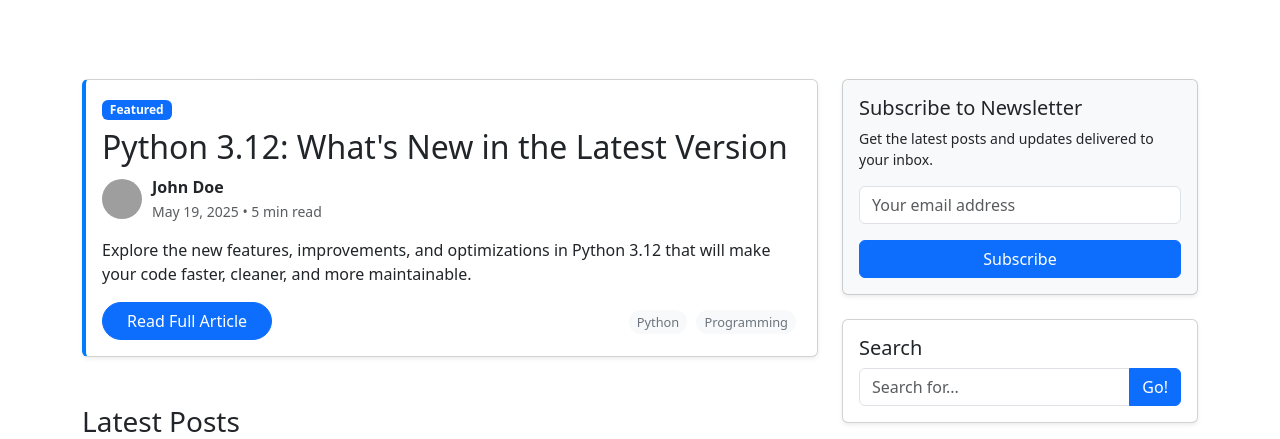
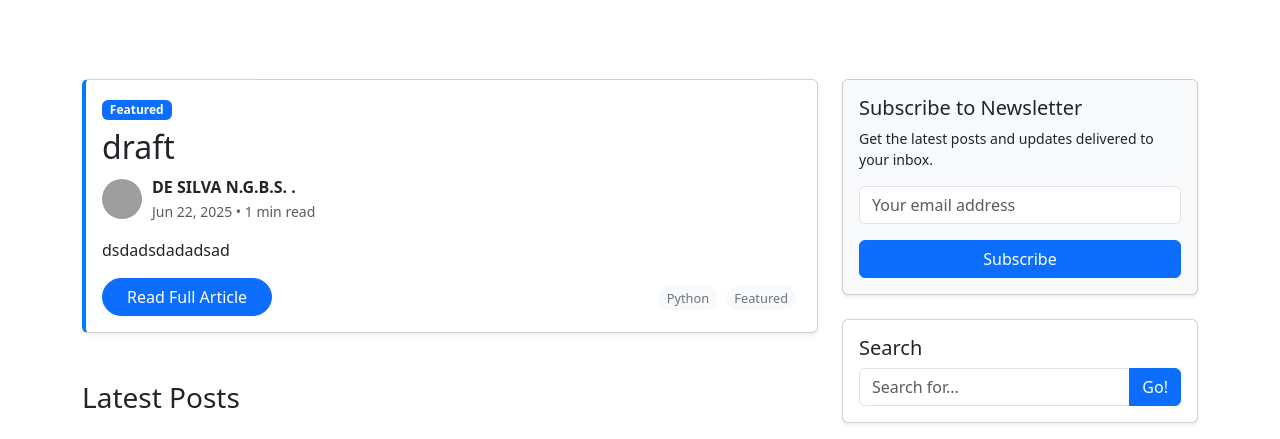
Before and after one commit to bavindu122/Django_Projects, a Django app: page / in a window 1280 px wide. Shown: the part 416-855 px from the top of the page. Run offline with Django 5.2, Linux system fonts and the light colour scheme; data comes from the database, SQL or seed files in the repository; grey boxes are pictures that could not be loaded.

Commit message:
Enhance blog functionality with pagination and featured post display; update Post model representation

```diff
--- a/Blog_1/blog/models.py
+++ b/Blog_1/blog/models.py
@@ -18,4 +18,4 @@ class Post(models.Model):
     updated_at = models.DateTimeField(auto_now=True)
 
     def __str__(self):
-        return self.title
+        return f"Post Title: {self.title} - Author: {self.author}"
--- a/Blog_1/home/views.py
+++ b/Blog_1/home/views.py
@@ -1,10 +1,27 @@
 from django.shortcuts import render,HttpResponse
 from .models import Contact
+from blog.models import Post
 from django.contrib import messages
+from django.core.paginator import Paginator
+
+
 
 def home(request):
+    posts = Post.objects.filter(status='published').order_by('-created_at')
+    featured_post = posts.first() if posts.exists() else None
+    latest_posts = posts.exclude(id=featured_post.id) if featured_post else posts
 
-    return render(request, 'home/home.html')
+    # Pagination
+    paginator = Paginator(latest_posts, 6)  # Show 6 posts per page
+    page_number = request.GET.get('page')
+    page_obj = paginator.get_page(page_number)
+
+    context = {
+        'posts': page_obj,
+        'featured_post': featured_post,
+    }
+
+    return render(request, 'home/home.html', context)
 
 def contact(request):
     if request.method == "POST":
--- a/Blog_1/templates/blog/blog.html
+++ b/Blog_1/templates/blog/blog.html
@@ -325,7 +325,6 @@
   </div>
 
   <!-- New Post Modal -->
-  <!-- New Post Modal -->
   <div class="modal fade" id="newPostModal" tabindex="-1" aria-labelledby="newPostModalLabel" aria-hidden="true">
     <div class="modal-dialog modal-lg">
       <div class="modal-content">
--- a/Blog_1/templates/home/home.html
+++ b/Blog_1/templates/home/home.html
@@ -28,7 +28,7 @@
 
     .card:hover {
       transform: translateY(-5px);
-        box-shadow: 0 10px 20px rgba(0,0,0,0.1) !important;
+      box-shadow: 0 10px 20px rgba(0, 0, 0, 0.1) !important;
     }
 
     .card:hover .card-img-top {
@@ -72,9 +72,11 @@
     }
   </style>
 {% endblock %}
+
 {% block home_active %}
   active
 {% endblock %}
+
 {% block content %}
   <!-- Hero Section -->
   <section class="hero-section text-center">
@@ -93,94 +95,113 @@ active
       <!-- Blog Posts -->
       <div class="col-lg-8">
         <!-- Featured Post -->
+        {% if featured_post %}
           <div id="featured" class="card mb-5 shadow-sm featured-post">
             <div class="card-body">
               <span class="badge bg-primary mb-2">Featured</span>
-                    <h2 class="card-title">Python 3.12: What's New in the Latest Version</h2>
+              <h2 class="card-title">{{ featured_post.title }}</h2>
               <div class="author-info">
-                        <img src="https://randomuser.me/api/portraits/men/32.jpg" class="author-img" alt="Author">
+                <img src="https://randomuser.me/api/portraits/men/32.jpg" class="author-img" alt="Author" />
                 <div>
-                            <p class="mb-0 fw-bold">John Doe</p>
-                            <small class="text-muted">May 19, 2025 • 5 min read</small>
+                  <p class="mb-0 fw-bold">{{ featured_post.author }}</p>
+                  <small class="text-muted">{{ featured_post.created_at|date:'M d, Y' }} • {{ featured_post.content|wordcount }} min read</small>
                 </div>
               </div>
-                    <p class="card-text">Explore the new features, improvements, and optimizations in Python 3.12 that will make your code faster, cleaner, and more maintainable.</p>
+              <p class="card-text">{{ featured_post.content|truncatewords:50 }}</p>
               <div class="d-flex justify-content-between align-items-center">
                 <div>
                   <a href="#" class="btn btn-primary rounded-pill px-4">Read Full Article</a>
                 </div>
                 <div>
-                            <span class="tag-badge">Python</span>
-                            <span class="tag-badge">Programming</span>
+                  <span class="tag-badge">{{ featured_post.category }}</span>
+                  <span class="tag-badge">Featured</span>
                 </div>
               </div>
             </div>
           </div>
+        {% endif %}
 
         <h3 class="mb-4">Latest Posts</h3>
 
-            <!-- Post 1 -->
+        <!-- Dynamic Posts -->
+        <div class="post-list">
+          {% if posts %}
+            {% for post in posts %}
               <div class="card mb-4 shadow-sm">
-                <img src="https://images.unsplash.com/photo-1432821596592-e2c18b78144f" class="card-img-top" alt="Blog post image">
+                {% if post.image %}
+                  <img src="{{ post.image.url }}" class="card-img-top" alt="{{ post.title }}" />
+                {% else %}
+                  <img src="https://images.unsplash.com/photo-1432821596592-e2c18b78144f" class="card-img-top" alt="Default blog image" />
+                {% endif %}
                 <div class="card-body">
                   <div class="author-info">
-                        <img src="https://randomuser.me/api/portraits/women/44.jpg" class="author-img" alt="Author">
+                    <img src="https://randomuser.me/api/portraits/women/{{ forloop.counter }}.jpg" class="author-img" alt="Author" />
                     <div>
-                            <p class="mb-0 fw-bold">Jane Smith</p>
-                            <small class="text-muted">May 15, 2025 • 8 min read</small>
+                      <p class="mb-0 fw-bold">{{ post.author }}</p>
+                      <small class="text-muted">{{ post.created_at|date:'M d, Y' }} • {{ post.content|wordcount }} min read</small>
                     </div>
                   </div>
-                    <h3 class="card-title">Getting Started with Django</h3>
-                    <p class="card-text">Django is a high-level Python web framework that encourages rapid development and clean, pragmatic design.</p>
+                  <h3 class="card-title">{{ post.title }}</h3>
+                  <p class="card-text">{{ post.content|truncatewords:30 }}</p>
                   <div class="d-flex justify-content-between align-items-center">
                     <div class="btn-group">
-                            <button type="button" class="btn btn-sm btn-outline-primary">Read More</button>
+                      <a href="#" class="btn btn-sm btn-outline-primary">Read More</a>
                     </div>
                     <div>
-                            <i class="bi bi-chat-text"></i> 12 comments
+                      <span class="tag-badge">{{ post.category }}</span>
+                      <i class="bi bi-chat-text"></i> 0 comments
                     </div>
                   </div>
                 </div>
               </div>
-
-            <!-- Post 2 -->
-            <div class="card mb-4 shadow-sm">
-                <img src="https://images.unsplash.com/photo-1486312338219-ce68d2c6f44d" class="card-img-top" alt="Blog post image">
-                <div class="card-body">
-                    <div class="author-info">
-                        <img src="https://randomuser.me/api/portraits/men/67.jpg" class="author-img" alt="Author">
-                        <div>
-                            <p class="mb-0 fw-bold">Mike Johnson</p>
-                            <small class="text-muted">May 10, 2025 • 6 min read</small>
+            {% endfor %}
+          {% else %}
+            <div class="text-center py-5">
+              <h4>No posts available</h4>
+              <p class="text-muted">Be the first to create a blog post!</p>
+              <a href="{% url 'blog:blog' %}" class="btn btn-primary">Create Post</a>
             </div>
-                    </div>
-                    <h3 class="card-title">Bootstrap 5 Tips and Tricks</h3>
-                    <p class="card-text">Bootstrap is the most popular CSS framework for developing responsive and mobile-first websites.</p>
-                    <div class="d-flex justify-content-between align-items-center">
-                        <div class="btn-group">
-                            <button type="button" class="btn btn-sm btn-outline-primary">Read More</button>
-                        </div>
-                        <div>
-                            <i class="bi bi-chat-text"></i> 8 comments
-                        </div>
-                    </div>
-                </div>
+          {% endif %}
         </div>
 
         <!-- Pagination -->
+        {% if posts and posts.paginator.num_pages > 1 %}
           <nav aria-label="Page navigation">
             <ul class="pagination justify-content-center">
+              {% if posts.has_previous %}
+                <li class="page-item">
+                  <a class="page-link" href="?page={{ posts.previous_page_number }}">Previous</a>
+                </li>
+              {% else %}
                 <li class="page-item disabled">
                   <a class="page-link" href="#" tabindex="-1">Previous</a>
                 </li>
-                    <li class="page-item active"><a class="page-link" href="#">1</a></li>
-                    <li class="page-item"><a class="page-link" href="#">2</a></li>
-                    <li class="page-item"><a class="page-link" href="#">3</a></li>
+              {% endif %}
+
+              {% for num in posts.paginator.page_range %}
+                {% if posts.number == num %}
+                  <li class="page-item active">
+                    <a class="page-link" href="#">{{ num }}</a>
+                  </li>
+                {% else %}
                   <li class="page-item">
-                        <a class="page-link" href="#">Next</a>
+                    <a class="page-link" href="?page={{ num }}">{{ num }}</a>
                   </li>
+                {% endif %}
+              {% endfor %}
+
+              {% if posts.has_next %}
+                <li class="page-item">
+                  <a class="page-link" href="?page={{ posts.next_page_number }}">Next</a>
+                </li>
+              {% else %}
+                <li class="page-item disabled">
+                  <a class="page-link" href="#" tabindex="-1">Next</a>
+                </li>
+              {% endif %}
             </ul>
           </nav>
+        {% endif %}
       </div>
 
       <!-- Sidebar -->
@@ -193,7 +214,7 @@ active
               <p class="small">Get the latest posts and updates delivered to your inbox.</p>
               <form>
                 <div class="mb-3">
-                                <input type="email" class="form-control" placeholder="Your email address">
+                  <input type="email" class="form-control" placeholder="Your email address" />
                 </div>
                 <button type="submit" class="btn btn-primary w-100">Subscribe</button>
               </form>
@@ -205,7 +226,7 @@ active
             <div class="card-body">
               <h5 class="card-title">Search</h5>
               <div class="input-group">
-                            <input type="text" class="form-control" placeholder="Search for...">
+                <input type="text" class="form-control" placeholder="Search for..." />
                 <button class="btn btn-primary" type="button">Go!</button>
               </div>
             </div>
```
Lines whose indentation alone changed are shown as unchanged.
